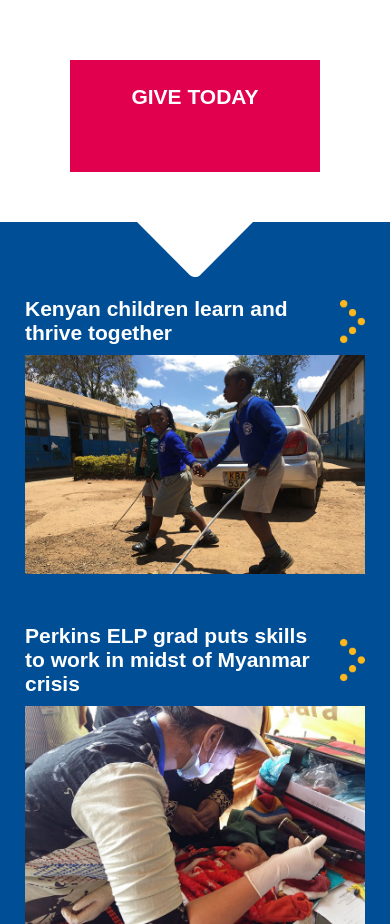
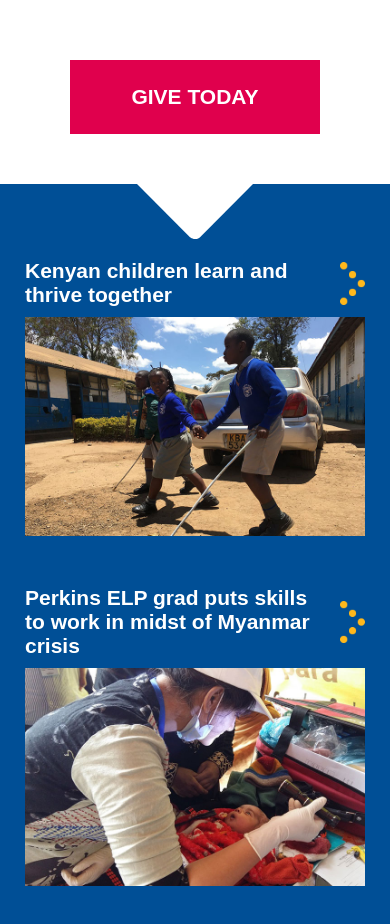
Before and after one commit to jasitu/perkins-effect, a plain HTML site: page index.html in a window 390 px wide. Shown: the part 1622-2546 px from the top of the page. Drawn offline with Linux system fonts and the light colour scheme; a web font is replaced by a local one.

Commit message:
Add files via upload

```diff
--- a/css/effect.css
+++ b/css/effect.css
@@ -4,13 +4,13 @@ body, .region-bottom, .region-footer {
     margin-left: auto !important;
     margin-right: auto !important;
     max-width: 1300px;
+    background:#373737;
 }
 
-@media (max-width: 1000px) {
-body {
-    overflow: hidden;
+#main {
+    background-color: white;
 }
-}
+
 
 #header {
     display: none;
@@ -110,7 +110,6 @@ a.donate-a {
     text-decoration: none !important;
     background-color: #e0004d;
     padding: 25px;
-    min-height: 62px;
     font-weight: 600;
     font-size: 1em;
     width: 200px;
```
